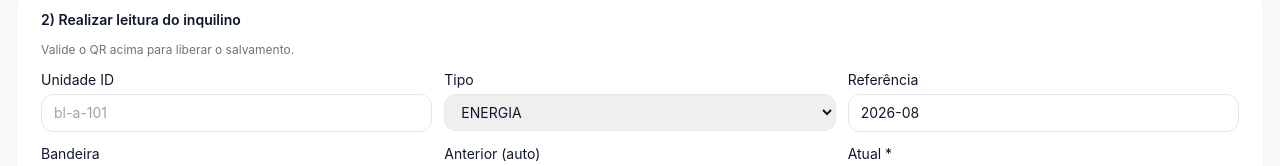
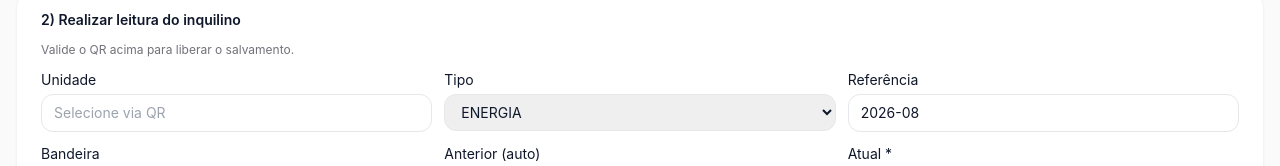
Before and after one commit to elmesson/medi-o, a Next.js app: page /gestao/leituras in a window 1280 px wide. Shown: the part 329-495 px from the top of the page. Built offline with nearby package versions, Linux system fonts and the light colour scheme; no server answers.

Commit message:
fix(leituras): Unidade mostra nome nao ID (unidadeNome)

```diff
--- a/src/app/(gestao)/gestao/leituras/page.tsx
+++ b/src/app/(gestao)/gestao/leituras/page.tsx
@@ -10,15 +10,31 @@ export default function LeiturasGestaoPage(){
   const [scanMsg,setScanMsg]=useState<string|null>(null);
   const [scanOk,setScanOk]=useState<boolean|null>(null);
   const [inquilinos,setInquilinos]=useState<any[]>([]);
+  const [unidades,setUnidades]=useState<any[]>([]);
   const [showCamera,setShowCamera]=useState(false);
   const videoRef = useRef<HTMLVideoElement>(null);
   const [sucesso,setSucesso]=useState<any>(null);
 
+  function unidadeNome(id:string){
+    const u = unidades.find((x:any)=> x.id===id);
+    if(u) return u.identificacao;
+    for(const inq of inquilinos){
+      const v = (inq.unidades||[]).find((vv:any)=> vv.unidadeId===id || vv.unidade?.id===id);
+      if(v?.unidade?.identificacao) return v.unidade.identificacao;
+      if(v?.unidadeId && v?.unidade?.identificacao) return v.unidade.identificacao;
+    }
+    return id;
+  }
+
   async function load(){
     const r = await fetch("/api/admin/leituras").then(res=>res.json()).catch(()=>[]);
     if(Array.isArray(r)) setLista(r);
-    const inq = await fetch("/api/gestao/inquilinos").then(res=>res.json()).catch(()=>[]);
+    const [inq, uni] = await Promise.all([
+      fetch("/api/gestao/inquilinos").then(res=>res.json()).catch(()=>[]),
+      fetch("/api/admin/unidades").then(res=>res.json()).catch(()=>[]),
+    ]);
     if(Array.isArray(inq)) setInquilinos(inq);
+    if(Array.isArray(uni) && !uni[0]?.error) setUnidades(uni);
   }
   useEffect(()=>{ load(); },[]);
 
@@ -123,8 +139,8 @@ export default function LeiturasGestaoPage(){
       {sucesso && (
         <Card className="bg-emerald-600 text-white border-emerald-700">
           <h3 className="font-bold">✓ MEDIÇÃO DADOS DO INQUILINO FOI SALVO COM SUCESSO</h3>
-          <p className="text-sm mt-1 opacity-90">{sucesso.inquilino} • {sucesso.unidadeId} • {sucesso.tipo} • Leitura Atual {sucesso.leituraAtual}</p>
-          {sucesso.proximo && <p className="text-xs mt-2 opacity-80">Próximo medidor sugerido: <b>{sucesso.proximo.nome}</b> • {sucesso.proximo.codigoMedidorEnergia|| sucesso.proximo.codigoMedidor|| sucesso.proximo.codigoMedidorAgua} • Unidade {sucesso.proximo.unidades?.[0]?.unidadeId||""}</p>}
+          <p className="text-sm mt-1 opacity-90">{sucesso.inquilino} • {unidadeNome(sucesso.unidadeId)} • {sucesso.tipo} • Leitura Atual {sucesso.leituraAtual}</p>
+          {sucesso.proximo && <p className="text-xs mt-2 opacity-80">Próximo medidor sugerido: <b>{sucesso.proximo.nome}</b> • {sucesso.proximo.codigoMedidorEnergia|| sucesso.proximo.codigoMedidor|| sucesso.proximo.codigoMedidorAgua} • Unidade {unidadeNome(sucesso.proximo.unidades?.[0]?.unidadeId||"")}</p>}
           <div className="flex gap-2 mt-3">
             <button onClick={()=>{
               if(sucesso.proximo){
@@ -143,7 +159,7 @@ export default function LeiturasGestaoPage(){
         <h3 className="font-semibold text-sm">2) Realizar leitura do inquilino</h3>
         <p className="text-xs text-zinc-500">{scanOk ? "QR validado — pode informar a medição." : "Valide o QR acima para liberar o salvamento."}</p>
         <form onSubmit={salvar} className="grid md:grid-cols-3 gap-3">
-          <label className="text-sm">Unidade ID<input value={form.unidadeId} readOnly={!!scanOk} className={`mt-1 w-full border rounded-xl px-3 py-2 ${scanOk?"bg-zinc-100":""}`} placeholder="bl-a-101" onChange={e=>setForm({...form, unidadeId:e.target.value})} /></label>
+          <label className="text-sm">Unidade<input value={form.unidadeId ? unidadeNome(form.unidadeId) : ""} readOnly={!!scanOk} className={`mt-1 w-full border rounded-xl px-3 py-2 ${scanOk?"bg-zinc-100":""}`} placeholder="Selecione via QR" onChange={e=>setForm({...form, unidadeId:e.target.value})} /></label>
           <label className="text-sm">Tipo<select value={form.tipo} disabled={!!scanOk} className={`mt-1 w-full border rounded-xl px-3 py-2 ${scanOk?"bg-zinc-100":""}`} onChange={e=>setForm({...form, tipo:e.target.value as any})}><option>ENERGIA</option><option>AGUA</option><option>GAS</option></select></label>
           <label className="text-sm">Referência<input value={form.referencia} readOnly={!!scanOk} className={`mt-1 w-full border rounded-xl px-3 py-2 ${scanOk?"bg-zinc-100":""}`} onChange={e=>setForm({...form, referencia:e.target.value})} /></label>
           <label className="text-sm">Bandeira<select value={form.bandeira} disabled={!!scanOk} className={`mt-1 w-full border rounded-xl px-3 py-2 ${scanOk?"bg-zinc-100":""}`} onChange={e=>setForm({...form, bandeira:e.target.value})}><option>VERDE</option><option>AMARELA</option><option>VERMELHA_P1</option><option>VERMELHA_P2</option></select></label>
@@ -162,7 +178,7 @@ export default function LeiturasGestaoPage(){
             <thead><tr className="text-xs text-zinc-500"><th>Unidade</th><th>Tipo</th><th>Ref</th><th>Anterior</th><th>Atual</th><th>Consumo</th><th>Leiturista</th><th>Bandeira</th><th className="text-right">Ações</th></tr></thead>
             <tbody>
               {lista.slice(0,20).map((l:any)=>(
-                <tr key={l.id} className="border-t"><td className="text-xs">{l.unidade?.identificacao|| l.unidadeId?.slice(0,8)}</td><td className="text-center"><Badge variant="default">{l.tipo}</Badge></td><td className="text-xs text-center">{l.referencia}</td><td className="text-right">{l.leituraAnterior}</td><td className="text-right">{l.leituraAtual}</td><td className="text-right font-bold">{l.consumo}</td><td className="text-xs text-center">{l.leituristaNome|| <span className="text-zinc-400">—</span>}</td><td className="text-center text-xs">{l.bandeira||"-"}</td><td className="text-right space-x-1"><button onClick={()=>iniciarEdicao(l)} className="text-xs bg-emerald-700 text-white rounded-full px-3 py-1">Alterar</button><button onClick={()=>remover(l.id)} className="text-xs text-rose-600">Remover</button></td></tr>
+                <tr key={l.id} className="border-t"><td className="text-xs">{l.unidade?.identificacao|| unidadeNome(l.unidadeId)}</td><td className="text-center"><Badge variant="default">{l.tipo}</Badge></td><td className="text-xs text-center">{l.referencia}</td><td className="text-right">{l.leituraAnterior}</td><td className="text-right">{l.leituraAtual}</td><td className="text-right font-bold">{l.consumo}</td><td className="text-xs text-center">{l.leituristaNome|| <span className="text-zinc-400">—</span>}</td><td className="text-center text-xs">{l.bandeira||"-"}</td><td className="text-right space-x-1"><button onClick={()=>iniciarEdicao(l)} className="text-xs bg-emerald-700 text-white rounded-full px-3 py-1">Alterar</button><button onClick={()=>remover(l.id)} className="text-xs text-rose-600">Remover</button></td></tr>
               ))}
               {lista.length===0 && <tr><td colSpan={10} className="text-center py-6 text-zinc-500">Nenhuma leitura</td></tr>}
             </tbody>
```
